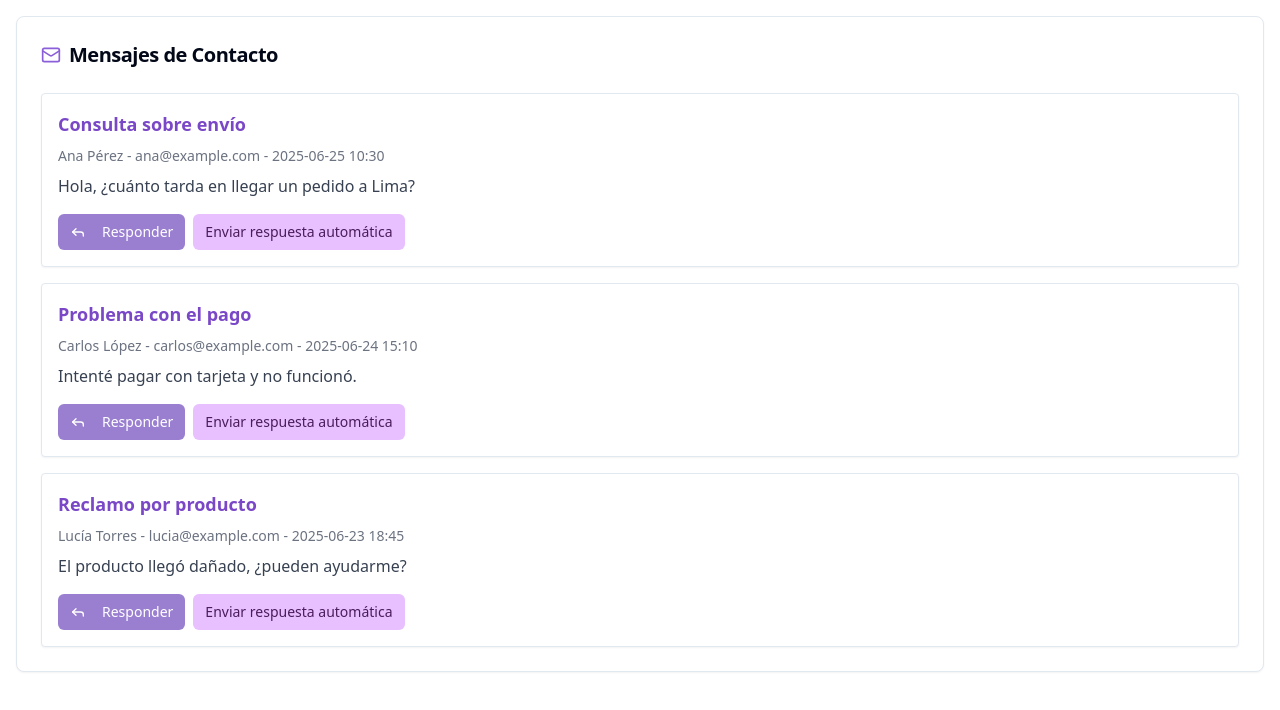
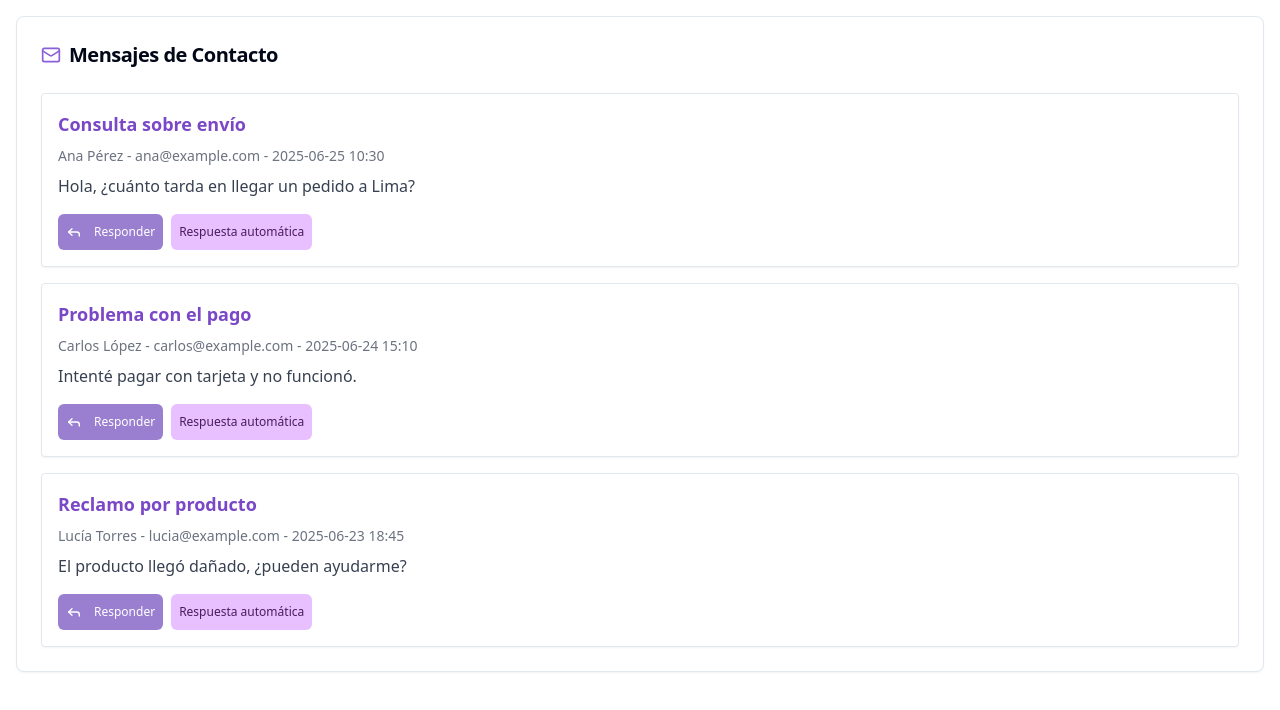
Before and after one commit to NicoleRU22/Mambo, a React (Vite) app in the folder front/: page /admin/contactos in a window 1280 px wide. Shown: the top 710 px of the page. Built offline with nearby package versions, Linux system fonts and the light colour scheme; no server answers.

Commit message:
Compartimiento Contactanos

```diff
--- a/front/src/components/admin/AdminContact.tsx
+++ b/front/src/components/admin/AdminContact.tsx
@@ -61,24 +61,27 @@ const AdminContact = () => {
               </div>
               <p className="text-gray-700">{msg.message}</p>
 
-              <div className="flex gap-2 pt-2">
+              <div className="flex flex-wrap gap-2 pt-2">
   <Button
     size="sm"
     variant="default"
+    className="px-2 py-1 text-xs"
     onClick={() => handleReply(msg.email)}
   >
-                  <Reply className="mr-2 h-4 w-4" />
+    <Reply className="mr-1 h-4 w-4" />
     Responder
   </Button>
 
   <Button
     size="sm"
     variant="secondary"
+    className="px-2 py-1 text-xs"
     onClick={() => handleAutoReply(msg.email)}
   >
-                  Enviar respuesta automática
+    Respuesta automática
   </Button>
 </div>
+
             </div>
           ))}
         </CardContent>
```
Also changed, not shown: front/src/components/admin/AdminSettings.tsx (deleted). Lines whose indentation alone changed are shown as unchanged.
